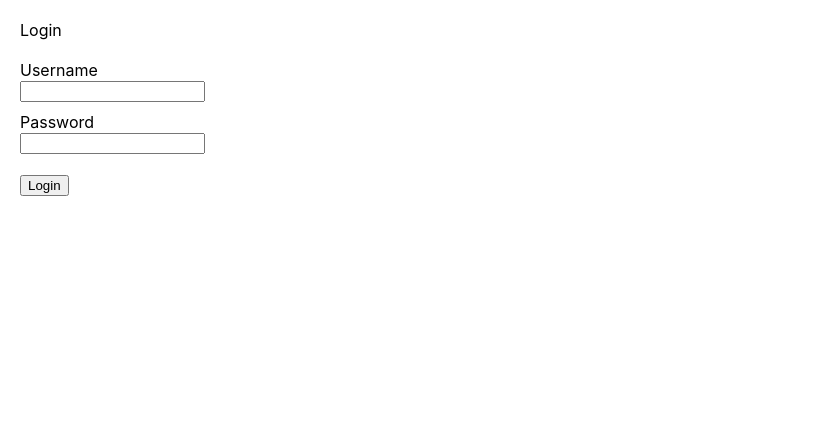
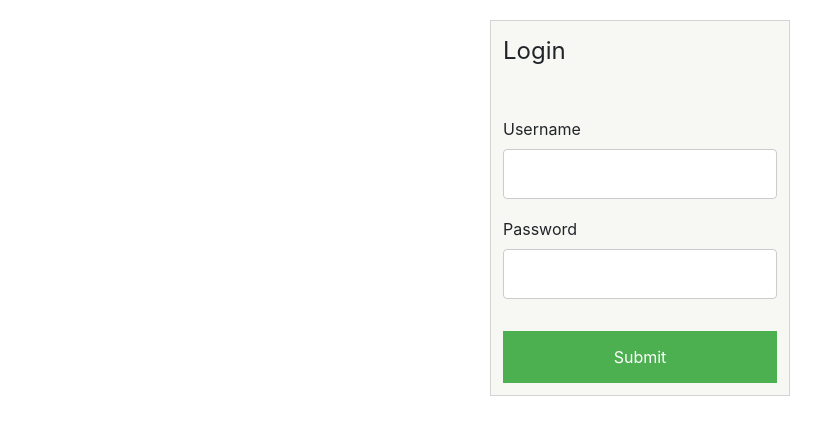
Before and after one commit to sravanponugoti/amplifyapp, a React (Create React App) app: page / in a window 1280 px wide. Shown: the top 434 px of the page, without its empty margins (0-833 px from the left). Built offline with nearby package versions, Linux system fonts and the light colour scheme.

Commit message:
restaurant app done with aws dynamo db, lambda, gateway, amplify

```diff
--- a/package.json
+++ b/package.json
@@ -6,7 +6,9 @@
     "@testing-library/jest-dom": "^5.11.10",
     "@testing-library/react": "^11.2.6",
     "@testing-library/user-event": "^12.8.3",
+    "bootstrap": "^4.6.0",
     "react": "^17.0.2",
+    "react-bootstrap": "^1.5.2",
     "react-dom": "^17.0.2",
     "react-router-dom": "^5.2.0",
     "react-scripts": "4.0.3",
--- a/src/App.js
+++ b/src/App.js
@@ -2,7 +2,6 @@ import React from 'react';
 import { BrowserRouter, Switch, Route, NavLink } from 'react-router-dom';
 
 import Login from './Login';
-import Dashboard from './Dashboard';
 import Home from './Home';
 
 function App() {
@@ -19,7 +18,6 @@ function App() {
             <Switch>
               <Route exact path="/" component={Login} />
               <Route path="/login" component={Login} />
-              <Route path="/dashboard" component={Dashboard} />
               <Route path="/home" component={Home} />
             </Switch>
           </div>
--- a/src/Dashboard.js
+++ /dev/null
@@ -1,18 +0,0 @@
-import React from 'react';
-
-function Dashboard(props) {
-
-  // handle click event of logout button
-  const handleLogout = () => {
-    props.history.push('/login');
-  }
-
-  return (
-    <div>
-      Welcome User!<br /><br />
-      <input type="button" onClick={handleLogout} value="Logout" />
-    </div>
-  );
-}
-
-export default Dashboard;
--- a/src/Home.js
+++ b/src/Home.js
@@ -3,35 +3,95 @@ import React, {useState, useEffect} from 'react';
 
 import Menu from './Menu';
 
-function Home() {
+function Home(props) {
 
     const [menuItems, setMenuItems] = useState([]);
+    const [role, setRole] = useState('');
 
-    useEffect(() =>
-        // fetch("./menu.json", {
-        //     headers : {
-        //       'Content-Type': 'application/json',
-        //       'Accept': 'application/json'
-        //      }
-        //   })
-        // .then(res => res.json())
-        // .then(res => setMenuItems(res))
+    const makeUniqueid = (length) => {
+        var result           = [];
+        var characters       = '0123456789';
+        var charactersLength = characters.length;
+        for ( var i = 0; i < length; i++ ) {
+          result.push(characters.charAt(Math.floor(Math.random() *
+     charactersLength)));
+       }
+       return result.join('');
+    }
 
-        fetch("https://ohczyuo4q4.execute-api.us-east-2.amazonaws.com/my-function", {
-            headers : {
-                'Content-Type': 'application/json',
-                'Accept': 'application/json'
-               }
-        })
+    useEffect(() => {
+        const userDetails = JSON.parse(sessionStorage.getItem('userDetails'));
+        if(userDetails) {
+            setRole(userDetails.role);
+        }
+        getItems();
+    }, []);
+
+    const getItems = async () => {
+        await fetch("https://uin25qovaj.execute-api.us-east-2.amazonaws.com/prod/menu")
+        .then(getResp => getResp.json())
+        .then(getResp => {
+            setMenuItems(getResp);
+        });
+    }
+
+    const postItem = async (item) => {
+        await fetch("https://uin25qovaj.execute-api.us-east-2.amazonaws.com/prod/menu", {
+            method: 'POST', // *GET, POST, PUT, DELETE, etc.
+            mode: 'no-cors', // no-cors, *cors, same-origin
+            cache: 'no-cache', // *default, no-cache, reload, force-cache, only-if-cached
+            credentials: 'same-origin', // include, *same-origin, omit
+            headers: {
+              'Content-Type': 'application/json'
+              // 'Content-Type': 'application/x-www-form-urlencoded',
+            },
+            redirect: 'follow', // manual, *follow, error
+            referrerPolicy: 'no-referrer', // no-referrer, *no-referrer-when-downgrade, origin, origin-when-cross-origin, same-origin, strict-origin, strict-origin-when-cross-origin, unsafe-url
+            body: JSON.stringify(item) // body data type must match "Content-Type" header
+          })
         .then(res => res.json())
-        .then(res => console.log(res))
-    , []);
+        .then(res => {
+            console.log(res);
+            getItems();
+        });
+    }
+
+    const addItem = async (item) => {
+        item.id = makeUniqueid(5);
+        await postItem(item);
+    }
+    const editItem = async (item) => {
+        await postItem(item);
+    }
+    const deleteItem = async (item) => {
+        await fetch("https://uin25qovaj.execute-api.us-east-2.amazonaws.com/prod/menu/" + item.id, {
+            method: 'DELETE', // *GET, POST, PUT, DELETE, etc.
+          })
+        .then(res => {
+            console.log(res);
+            getItems();
+        });
+    }
+
+    const logout = () => {
+        sessionStorage.removeItem('userDetails');
+        props.history.push('/login');
+    }
 
     return (
         <div>
-        Welcome to the Restaurant Page!
 
-        <Menu items={menuItems}/>
+
+        {
+            menuItems.length ?
+            <>
+                <div className="welcome-banner"><h3>Welcome to the Restaurant Page!</h3> <a href="javascript:void(0)" onClick={logout}>Logout</a></div>
+                <br></br>
+                <Menu items={menuItems} role={role} addItem={addItem} editItem={editItem} deleteItem={deleteItem} />
+            </> : 'Loading...'
+        }
+
+
         </div>
     );
 }
--- a/src/Login.js
+++ b/src/Login.js
@@ -7,13 +7,38 @@ function Login(props) {
   const [loading, setLoading] = useState(false);
 
   // handle button click of login form
-  const handleLogin = () => {
-    props.history.push('/home');
+  const handleLogin = async () => {
+    await fetch("https://xc5r8648w5.execute-api.us-east-2.amazonaws.com/prod/auth", {
+            method: 'POST', // *GET, POST, PUT, DELETE, etc.
+            mode: 'no-cors', // no-cors, *cors, same-origin
+            cache: 'no-cache', // *default, no-cache, reload, force-cache, only-if-cached
+            credentials: 'same-origin', // include, *same-origin, omit
+            headers: {
+              'Content-Type': 'application/json'
+              // 'Content-Type': 'application/x-www-form-urlencoded',
+            },
+            redirect: 'follow', // manual, *follow, error
+            referrerPolicy: 'no-referrer', // no-referrer, *no-referrer-when-downgrade, origin, origin-when-cross-origin, same-origin, strict-origin, strict-origin-when-cross-origin, unsafe-url
+            body: JSON.stringify({username: username.value, password: password.value}) // body data type must match "Content-Type" header
+          })
+        .then(res => res.json())
+        .then(res => {
+            console.log(res);
+            if(res.authenticated) {
+              setError('');
+              sessionStorage.setItem('userDetails', JSON.stringify(res.userDetails));
+              props.history.push('/home');
+            } else {
+              setError('Username/Password is invalid');
+            }
+        });
+
   }
 
   return (
-    <div>
-      Login<br /><br />
+    <div className="login-block">
+      <div className="title">Login</div>
+      <br /><br />
       <div>
         Username<br />
         <input type="text" {...username} autoComplete="new-password" />
@@ -23,7 +48,8 @@ function Login(props) {
         <input type="password" {...password} autoComplete="new-password" />
       </div>
       {error && <><small style={{ color: 'red' }}>{error}</small><br /></>}<br />
-      <input type="button" value={loading ? 'Loading...' : 'Login'} onClick={handleLogin} disabled={loading} /><br />
+      <button type="button" onClick={handleLogin}>Submit</button>
+      <br />
     </div>
   );
 }
--- a/src/Menu.js
+++ b/src/Menu.js
@@ -1,6 +1,57 @@
-import React from 'react';
+import React, {useState} from 'react';
+
+import Modal from "react-bootstrap/Modal";
+import ModalBody from "react-bootstrap/ModalBody";
+import ModalHeader from "react-bootstrap/ModalHeader";
+import ModalFooter from "react-bootstrap/ModalFooter";
+import ModalTitle from "react-bootstrap/ModalTitle";
+
+import Button from 'react-bootstrap/Button';
 
 function Menu(props) {
+    const itemNameInput = useFormInput('');
+    const priceInput = useFormInput('');
+    const idInput = useFormInput('');
+
+    const [show, setShow] = useState(false);
+    const [action, setAction] = useState('');
+
+
+  const handleClose = () => setShow(false);
+
+
+  const handleOpenAddItem = () => {
+    itemNameInput.onChange({target : {value: ''}});
+    priceInput.onChange({target : {value: '' }});
+    idInput.onChange({target : {value: '' }});
+
+    setShow(true);
+    setAction('add');
+  };
+
+  const handleOpenEditItem = (item) => {
+    itemNameInput.onChange({target : {value: item.itemName}});
+    priceInput.onChange({target : {value: item.price }});
+    idInput.onChange({target : {value: item.id }});
+
+    setShow(true);
+    setAction('edit');
+  };
+
+
+  const addItemOnPopup = async () => {
+    await props.addItem({itemName: itemNameInput.value, price: priceInput.value, id: null});
+    setShow(false);
+  }
+
+  const editItemOnPopup = async () => {
+    await props.editItem({itemName: itemNameInput.value, price: priceInput.value, id: idInput.value});
+    setShow(false);
+  }
+
+  const handleDeleteItem = async (item) => {
+    await props.deleteItem({id: item.id});
+  }
 
 
   return (
@@ -10,7 +61,7 @@ function Menu(props) {
                 <tr>
                     <th>Name</th>
                     <th>Price</th>
-                    <th>Action</th>
+                    {props.role==='admin' && <th>Action</th>}
                 </tr>
             </thead>
             <tbody>
@@ -20,7 +71,8 @@ function Menu(props) {
                             <tr>
                                 <td>{item.itemName}</td>
                                 <td>{item.price} $</td>
-                                <td><a href="#">Edit</a>&nbsp;&nbsp;&nbsp; <a href="#">Delete</a></td>
+                                {props.role==='admin' && <td><a href="javascript:void(0)" onClick={() => handleOpenEditItem(item)}>Edit</a>&nbsp;&nbsp;&nbsp; <a href="javascript:void(0)" onClick={() => handleDeleteItem(item)}>Delete</a></td>}
+
                             </tr>
                         )
                     })
@@ -30,17 +82,55 @@ function Menu(props) {
         </table>
         <br></br>
         <br></br>
-        <div>
-            <label>Item Name</label> <input />
-        </div>
-        <br></br>
-        <div>
-            <label>Price</label> <input />
-        </div>
-        <br></br>
-        <button>Add Item</button>
+        {
+            props.role==='admin' && <div className="add-button">
+                <Button variant="info" onClick={handleOpenAddItem}>
+                    Add Item
+                </Button>
+            </div>
+        }
+
+
+
+        <Modal show={show} onHide={handleClose} animation={false}>
+            <ModalHeader>
+                <ModalTitle>{action==='add' ? 'Add' : 'Edit'} Item</ModalTitle>
+            </ModalHeader>
+            <ModalBody>
+                <div>
+                    Item Name<br />
+                    <input type="text" {...itemNameInput} />
+                </div>
+                <div style={{ marginTop: 10 }}>
+                    Price<br />
+                    <input type="text" {...priceInput} />
+                </div>
+            </ModalBody>
+            <ModalFooter>
+                <Button className="popup-button" variant="secondary" onClick={handleClose}>
+                    Cancel
+                </Button>
+                {action==='add' ? <Button className="popup-button" variant="primary" onClick={addItemOnPopup}>Add</Button> :
+                <Button className="popup-button" variant="primary" onClick={editItemOnPopup}>Edit</Button>}
+
+            </ModalFooter>
+        </Modal>
+
+
     </div>
   );
 }
 
+const useFormInput = initialValue => {
+    const [value, setValue] = useState(initialValue);
+
+    const handleChange = e => {
+      setValue(e.target.value);
+    }
+    return {
+      value,
+      onChange: handleChange
+    }
+}
+
 export default Menu;
--- a/src/index.css
+++ b/src/index.css
@@ -37,6 +37,58 @@ code {
   color: #2c7613;
 }
 
+.welcome-banner {
+  display: flex;
+  justify-content: space-between;
+  padding-right: 3rem;
+}
+
+
+/* login page styles */
+
+.login-block {
+  max-width: 300px;
+  margin: auto;
+  background-color: #F7F7F3;
+  padding: 12px;
+  border: 1px solid lightgray;
+}
+.login-block .title {
+  font-size: 24px;
+}
+
+input[type=text], input[type=password], select {
+  width: 100%;
+  padding: 12px 20px;
+  margin: 8px 0;
+  display: inline-block;
+  border: 1px solid #ccc;
+  border-radius: 4px;
+  box-sizing: border-box;
+}
+
+button {
+  width: 100%;
+  background-color: #4CAF50;
+  color: white;
+  padding: 14px 20px;
+  margin: 8px 0;
+  border: none;
+  border-radius: 4px;
+  cursor: pointer;
+}
+
+button:hover {
+  background-color: #45a049;
+}
+
+.add-button {
+  width: 10rem;
+}
+.popup-button {
+  max-width: 10rem;
+}
+
 
 
 .menu-items {
--- a/src/index.js
+++ b/src/index.js
@@ -3,6 +3,8 @@ import ReactDOM from 'react-dom';
 import './index.css';
 import App from './App';
 import reportWebVitals from './reportWebVitals';
+
+import 'bootstrap/dist/css/bootstrap.min.css';
 
 ReactDOM.render(
   <React.StrictMode>
```
Also changed, not shown: 1 other file (tests, documents, lock files or other folders).
